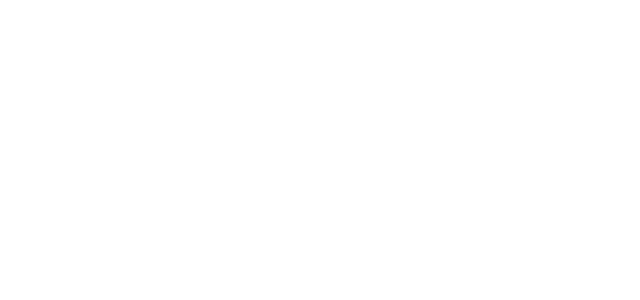
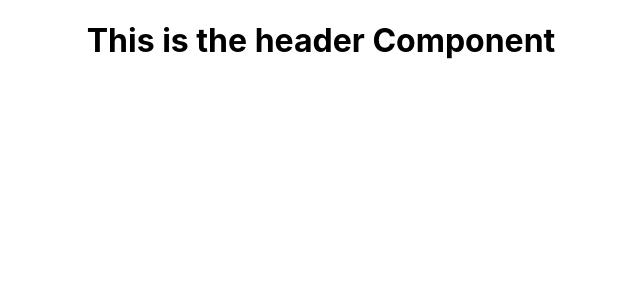
Before and after one commit to chrispscott/BlueBell-photo-app, a React (Create React App) app in the folder blue-bell/: page / in a window 1280 px wide. Shown: the top 300 px of the page, without its empty margins (319-959 px from the left). Built offline with nearby package versions, Linux system fonts and the light colour scheme.

Commit message:
linked the header component to app.js

```diff
--- a/blue-bell/src/App.js
+++ b/blue-bell/src/App.js
@@ -1,11 +1,12 @@
 import React from 'react';
 import logo from './logo.svg';
 import './App.css';
+import Header from './components/Header';
 
 function App() {
   return (
     <div className="App">
-
+      <Header/>
     </div>
   );
 }
--- a/blue-bell/src/components/Header.js
+++ b/blue-bell/src/components/Header.js
@@ -4,7 +4,7 @@
     render() {
         return (
             <div>
-
+                <h1>This is the header Component</h1>
             </div>
         );
     }
```
